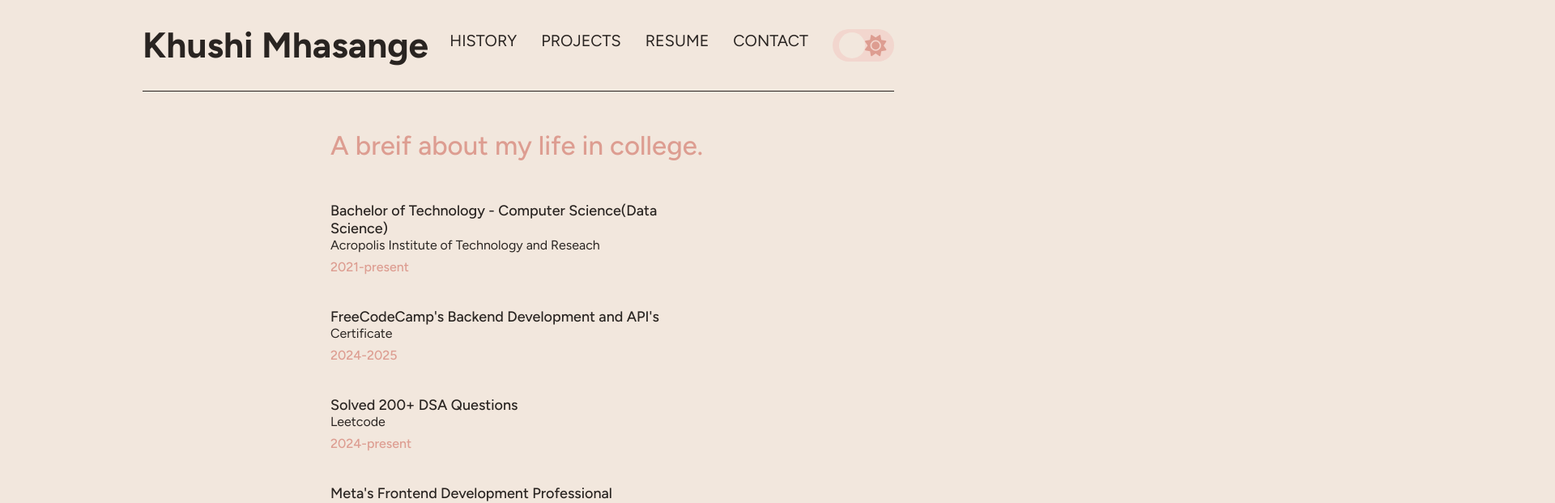
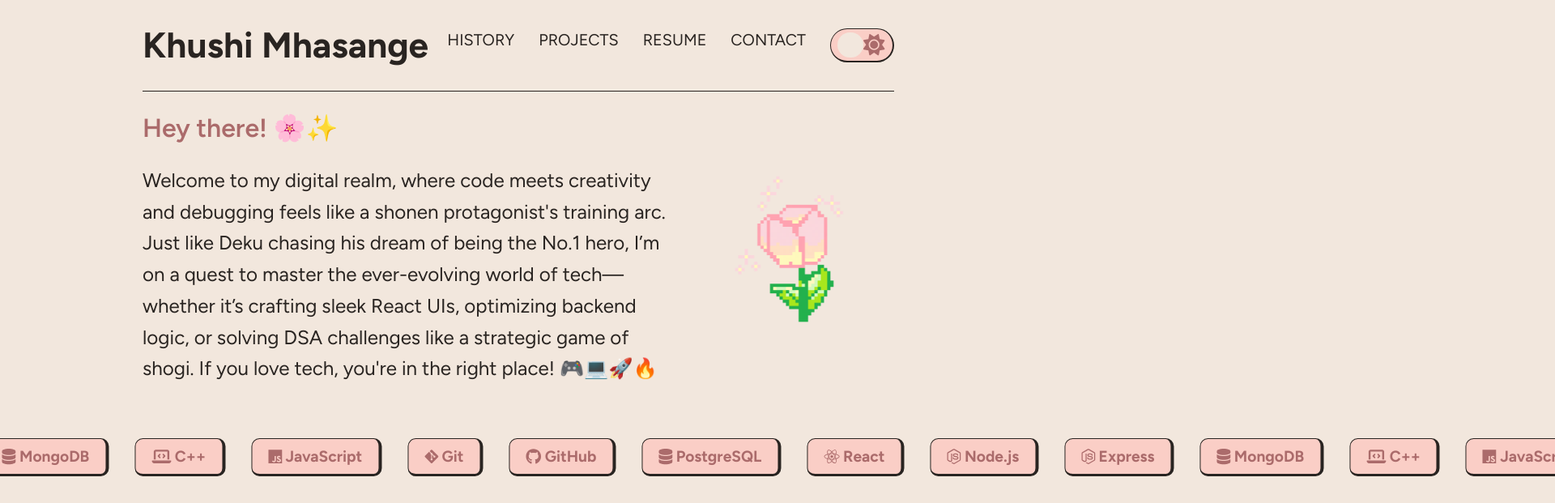
Before and after one commit to KhushiMhasange/Khushi-s-Portfolio, a React (Create React App) app: page / in a window 1280 px wide. Shown: the top 621 px of the page at 81% size, 1920 px wide, since content can reach past the window. Built offline with nearby package versions, Linux system fonts and the light colour scheme; a web font is replaced by a local one.

Commit message:
added about

```diff
--- /dev/null
+++ b/src/About/About.css
@@ -0,0 +1,59 @@
+
+.About {
+    display: flex;
+    flex-direction: column;
+    align-items: center;
+    justify-content: center;
+    gap: 1em;
+}
+
+.About h2 {
+    font-size: 2rem;
+    color: var(--text-secondary);
+    font-weight: 600;
+}
+
+.intro-para {
+    font-size: 1.1em;
+    text-align: justify;
+    line-height: 1.6;
+}
+
+.About img {
+    width: 250px;
+    height: auto;
+    border-radius: 10px;
+}
+
+.skills-marquee {
+    display: flex;
+    gap: 2rem;
+    white-space: nowrap;
+    width: 100%;
+    margin-bottom: -1em;
+}
+
+.skill-item {
+    padding: 10px 20px;
+    margin: 2.2em 0;
+    background-color: var(--bg-secondary);
+    color: var(--hover-primary);
+    border: 1px solid var(--text-primary);
+    border-width: 1px 4px 3px 1px;
+    font-size: 1.2rem;
+    font-weight: bold;
+    border-radius: 10px;
+    display: inline-block;
+}
+
+  /* Responsive Design */
+  @media (min-width: 768px) {
+    .About {
+      flex-direction: row;
+      text-align: left;
+    }
+
+    .intro-para {
+      text-align: left;
+    }
+  }
--- /dev/null
+++ b/src/About/About.jsx
@@ -0,0 +1,64 @@
+import './About.css'
+import tulip from "../assets/tulip.png"
+import React from "react";
+import { motion } from "framer-motion";
+import { FontAwesomeIcon } from "@fortawesome/react-fontawesome";
+import {
+  faReact,
+  faNodeJs,
+  faJs,
+  faGitAlt,
+  faGithub,
+} from "@fortawesome/free-brands-svg-icons";
+import { faDatabase,faLaptopCode } from '@fortawesome/free-solid-svg-icons';
+
+const skills = [
+  { name: "React", icon: faReact },
+  { name: "Node.js", icon: faNodeJs },
+  { name: "Express", icon: faNodeJs },
+  { name: "MongoDB", icon: faDatabase },
+  { name: "C++", icon: faLaptopCode },
+  { name: "JavaScript", icon: faJs },
+  { name: "Git", icon: faGitAlt },
+  { name: "GitHub", icon: faGithub },
+  { name: "PostgreSQL", icon: faDatabase },
+];
+
+function About() {
+  return (
+    <div>
+      <div className="About">
+        <div>
+          <h2>Hey there! 🌸✨</h2>
+          <p className="intro-para">
+            Welcome to my digital realm, where code meets creativity and
+            debugging feels like a shonen protagonist's training arc. Just like
+            Deku chasing his dream of being the No.1 hero, I’m on a quest to
+            master the ever-evolving world of tech—whether it’s crafting sleek
+            React UIs, optimizing backend logic, or solving DSA challenges like
+            a strategic game of shogi. If you love tech, you're in the right
+            place! 🎮💻🚀🔥
+          </p>
+        </div>
+        <div>
+          <img src={tulip} alt="pixel-tulip" />
+        </div>
+      </div>
+
+      <motion.div
+        className="skills-marquee"
+        animate={{ x: ["-15%", "-100%"] }} // Moves from right to left
+        transition={{ repeat: Infinity, duration: 8, ease: "linear" }}
+      >
+        {skills.concat(skills).map((skill, index) => (
+          <span key={index} className="skill-item">
+            <FontAwesomeIcon icon={skill.icon} className="skill-icon" />{" "}
+            {skill.name}
+          </span>
+        ))}
+      </motion.div>
+    </div>
+  );
+}
+
+export default About;
--- a/src/App.css
+++ b/src/App.css
@@ -1,15 +1,22 @@
 :root {
 --text-primary-light: #292421;
 --text-primary-dark: #f2e7dd;
-
---text-secondary-light: #dd9d91;
+/* #dd9d91 */
+--text-secondary-light: #ab6b6b;
 --text-secondary-dark: #e6b5ac;
 
 --bg-primary-light: #f2e7dd;
 --bg-primary-dark: #191614;
 
---bg-secondary-light: #f2d6ce;
+/* #f2d6ce */
+--bg-secondary-light: #facec6;
 --bg-secondary-dark: #634f42;
+
+--hover-primary-light:#ab6b6b;
+--hover-primary-dark:#f0c2ba;
+
+--hover-sec-light:#f2e7dd;
+--hover-sec-dark: #342727;
 
 }
 
@@ -18,6 +25,8 @@
   --text-secondary: var(--text-secondary-light);
   --bg-primary: var(--bg-primary-light);
   --bg-secondary: var(--bg-secondary-light);
+  --hover-primary:var(--hover-primary-light);
+  --hover-sec:var(--hover-sec-light);
 }
 
 .dark{
@@ -25,6 +34,8 @@
   --text-secondary: var(--text-secondary-dark);
   --bg-primary: var(--bg-primary-dark);
   --bg-secondary: var(--bg-secondary-dark);
+  --hover-primary:var(--hover-primary-dark);
+  --hover-sec:var(--hover-sec-dark);
 }
 
 .App {
--- a/src/App.js
+++ b/src/App.js
@@ -7,6 +7,7 @@ import Resume from './Resume/Resume'
 import Contact from './Contact/Contact'
 import Projects from './Projects/Projects'
 import Footer from './Footer/Footer'
+import About from './About/About'
 import { ThemeContext } from './Theme';
 
 
@@ -17,7 +18,8 @@ function App() {
     <div className={`App ${theme}`}>
       <Navbar/>
       <Routes>
-        <Route path='/' element={<History/>}/>
+        <Route path='/' element={<About/>}/>
+        <Route path='/History' element={<History/>}/>
         <Route path='/Resume' element={<Resume/>}/>
         <Route path='/Projects' element={<Projects/>}/>
         <Route path='/Contact'element={<Contact/>}/>
--- a/src/Contact/Contact.css
+++ b/src/Contact/Contact.css
@@ -16,7 +16,7 @@
     text-align: center;
     color: var(--text-secondary);
     /* padding-bottom: 1em; */
-    font-weight: 500;
+    font-weight: 600;
 }
 
 .contact-link {
@@ -27,6 +27,27 @@
     gap: 1rem;
     transition: color 0.3s ease;
     padding-bottom: 1em;
+}
+
+#email-link .tooltip {
+    visibility: hidden;
+    background-color: rgba(40, 39, 39, 0.8);
+    text-align: center;
+    padding: 6px;
+    border-radius: 5px;
+    font-size: 12px;
+    position: absolute;
+    margin-top: 5em;
+    margin-left:5em;
+    transform: translateX(-50%);
+    opacity: 0;
+    transition: opacity 0.3s;
+    white-space: nowrap;
+}
+
+#email-link:hover .tooltip {
+    visibility: visible;
+    opacity: 1;
 }
 
 .contact-link:hover {
--- a/src/Contact/Contact.jsx
+++ b/src/Contact/Contact.jsx
@@ -39,12 +39,13 @@ const avariant ={
 function Contact() {
     return (
       <div className="contact">
-        <motion.h2 className="intro-con" initial="hidden" animate="visible" variants={h2variant}>You can reach out to me here.</motion.h2>
+        <motion.h2 className="intro-con" initial="hidden" animate="visible" variants={h2variant}>If you liked my portfolio, Let's Connect 🚀.</motion.h2>
         <motion.section className="contacts" variants={secVar} initial="hidden"
             animate="show">
-        <motion.a href="khushimhasange1905@gmail.com" className="contact-link" variants={avariant}>
+        <motion.a href="mailto:khushimhasange1905@gmail.com" id='email-link' className="contact-link" variants={avariant}>
         <FontAwesomeIcon icon={faEnvelope} size="2x" />
         <h3>Email</h3>
+        <span className="tooltip">khushimhasange1905@gmail.com</span>
         </motion.a>
         <motion.a href="https://github.com/KhushiMhasange" target="_blank" rel="noopener noreferrer" className="contact-link" variants={avariant}>
           <FontAwesomeIcon icon={faGithub} size="2x" />
--- a/src/History/History.css
+++ b/src/History/History.css
@@ -5,7 +5,7 @@
     margin: auto;
 }
 .intro{
-    font-weight: 500;
+    font-weight: 600;
     padding-bottom: 1em;
 }
 .history{
--- a/src/Navbar/Navbar.css
+++ b/src/Navbar/Navbar.css
@@ -6,8 +6,15 @@
     flex-wrap: wrap;
     border-bottom: 1px solid var(--text-primary);
 }
-.name-title {
+.name-title a{
+    color: var(--text-primary);
     white-space: nowrap;
+    text-decoration: none;
+}
+
+.name-title a:hover{
+    color: var(--text-secondary);
+    transition: 0.3s;
 }
 .nav-list ul{
     display: flex;
@@ -34,6 +41,8 @@ label{
     padding: 0 5px;
     background: var(--bg-secondary);
     border-radius: 50px;
+    border: 1px solid var(--text-primary);
+    border-width: 1px 2px 2px 1px;
     cursor: pointer;
     position: relative;
     font-size: 1.2em;
--- a/src/Navbar/Navbar.jsx
+++ b/src/Navbar/Navbar.jsx
@@ -10,10 +10,10 @@ function Navbar() {
   const { toggleTheme } = useContext(ThemeContext);
   return (
     <div className="navbar">
-       <header className='name-title'><h1>Khushi Mhasange</h1></header>
+       <header className='name-title'><Link to="/"><h1>Khushi Mhasange</h1></Link></header>
        <nav className="nav-list">
           <ul>
-            <li><Link to="/">History</Link></li>
+            <li><Link to="/History">History</Link></li>
             <li><Link to="/Projects">Projects</Link></li>
             <li><Link to="/Resume">Resume</Link></li>
             <li><Link to="/Contact">Contact</Link></li>
--- a/src/Projects/Projects.css
+++ b/src/Projects/Projects.css
@@ -7,7 +7,7 @@
 }
 
 .intro{
-    font-weight: 500;
+    font-weight: 600;
     padding-bottom: 0;
     color: var(--text-secondary);
 }
--- a/src/Resume/Resume.css
+++ b/src/Resume/Resume.css
@@ -19,23 +19,36 @@
 }
 
 .header h2{
-    font-weight: 500;
+    font-weight: 600;
     color: var(--text-secondary);
 }
 
 .header button{
     background-color: var(--bg-secondary);
-    color: var(--text-secondary);
-    font-size:0.8em;
-    font-weight: 500;
+    color: var(--hover-primary);
+    font-size:1em;
+    font-weight: 600;
     padding: 10px;
     border: none;
     border-radius: 5px;
+    border: 1px solid var(--text-primary);
+    border-width: 1px 4px 3px 1px;
 }
 
-.header button:hover{
-    background-color:var(--text-secondary);
-    color: var(--bg-secondary);
+a .icon{
+    color: var(--hover-primary);
+    padding-left: 10px;
+}
+
+a:hover button{
+    background-color:var(--hover-primary);
+    color: var(--hover-sec);
+    transition: 0.3s;
+}
+
+a:hover .icon{
+    color: var(--hover-sec);
+    transition: 0.3s;
 }
 
 .rpv-core__inner-page {
--- a/src/Resume/Resume.jsx
+++ b/src/Resume/Resume.jsx
@@ -2,6 +2,8 @@ import Pdf from '../Pdf';
 import './Resume.css';
 import React from "react";
 import resume from '../assets/Resume.pdf'
+import { FontAwesomeIcon } from '@fortawesome/react-fontawesome'
+import { faDownload} from '@fortawesome/free-solid-svg-icons';
 import {motion} from "framer-motion";
 
 const hvariant ={
@@ -20,7 +22,7 @@ function Resume() {
       <div className="Resume">
         <motion.div className='header' initial="hidden" animate="visible" variants={hvariant}>
           <h2>My Resume</h2>
-          <a href={resume} download><button>Download Resume</button></a>
+          <a href={resume} download><button>Download<FontAwesomeIcon icon={faDownload} className='icon' /></button></a>
         </motion.div>
         <div className='pdf-veiwer'>
           <Pdf/>
```
Also changed, not shown: src/assets/tulip.png (added), 1 other file (tests, documents, lock files or other folders).
